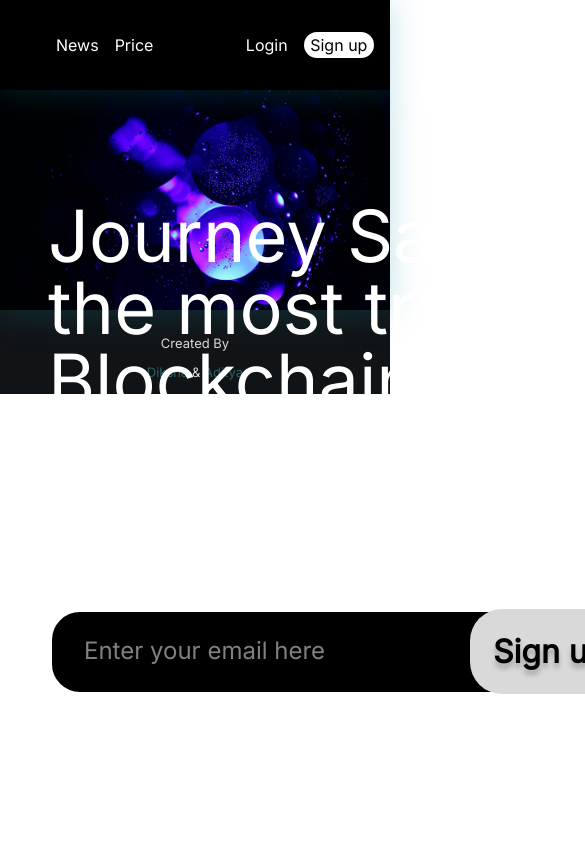
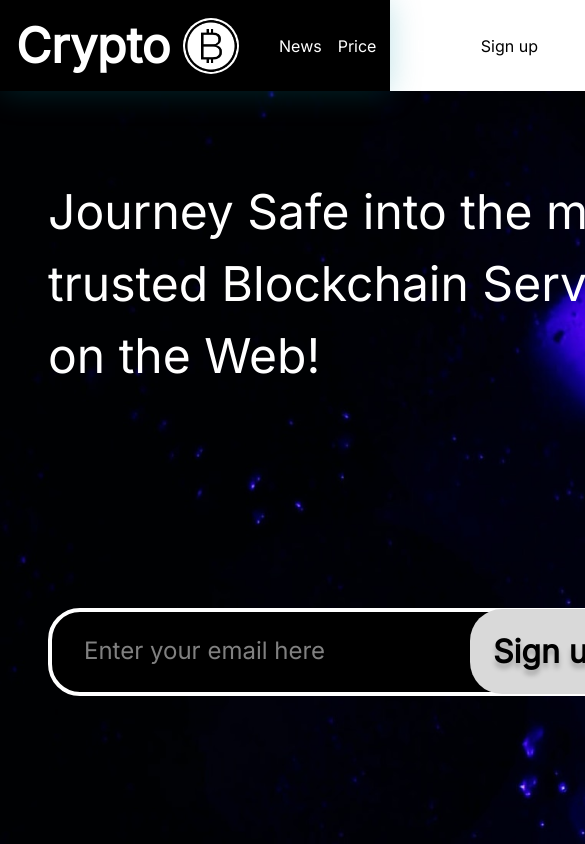
Before and after one commit to Rebooting-Me/Crypto-Dashboard, a React (Create React App) app: page / in a window 390 px wide. Shown: the top 844 px of the page, 585 px wide, since content can reach past the window. Built offline with nearby package versions, Linux system fonts and the light colour scheme.

Commit message:
bg-responsive

```diff
--- a/src/Body.js
+++ b/src/Body.js
@@ -5,6 +5,7 @@ export default function Body() {
     return(
         <div className="main">
             <img className="background" src={bg} alt="Background" />
+            <img className="background1" src={bg} alt="Background" />
             <p>Journey Safe into the most trusted Blockchain Service on the Web!</p>
             <form action="/login">
                 <input type="text" id="email" name="email" placeholder="Enter your email here"></input>
--- a/src/styles.scss
+++ b/src/styles.scss
@@ -93,6 +93,9 @@ body{
 /*.footer img {
     align-items:center;
 }*/
+.background1{
+    display: none;
+}
 
 .background {
     width: 100%;
@@ -163,12 +166,13 @@ button:hover {
   }
 
 @media only screen and (max-width: 768px){
-    .site-name{
-        display: none;
+    .main p{
+        font-size: 3rem;
     }
-    .site-name img{
-        width: 1rem !important;
+    .background{
+      display: none;
     }
-
-
+    .background1{
+        display: block;
+    }
 }
```
Also changed, not shown: 1 other file (tests, documents, lock files or other folders).
